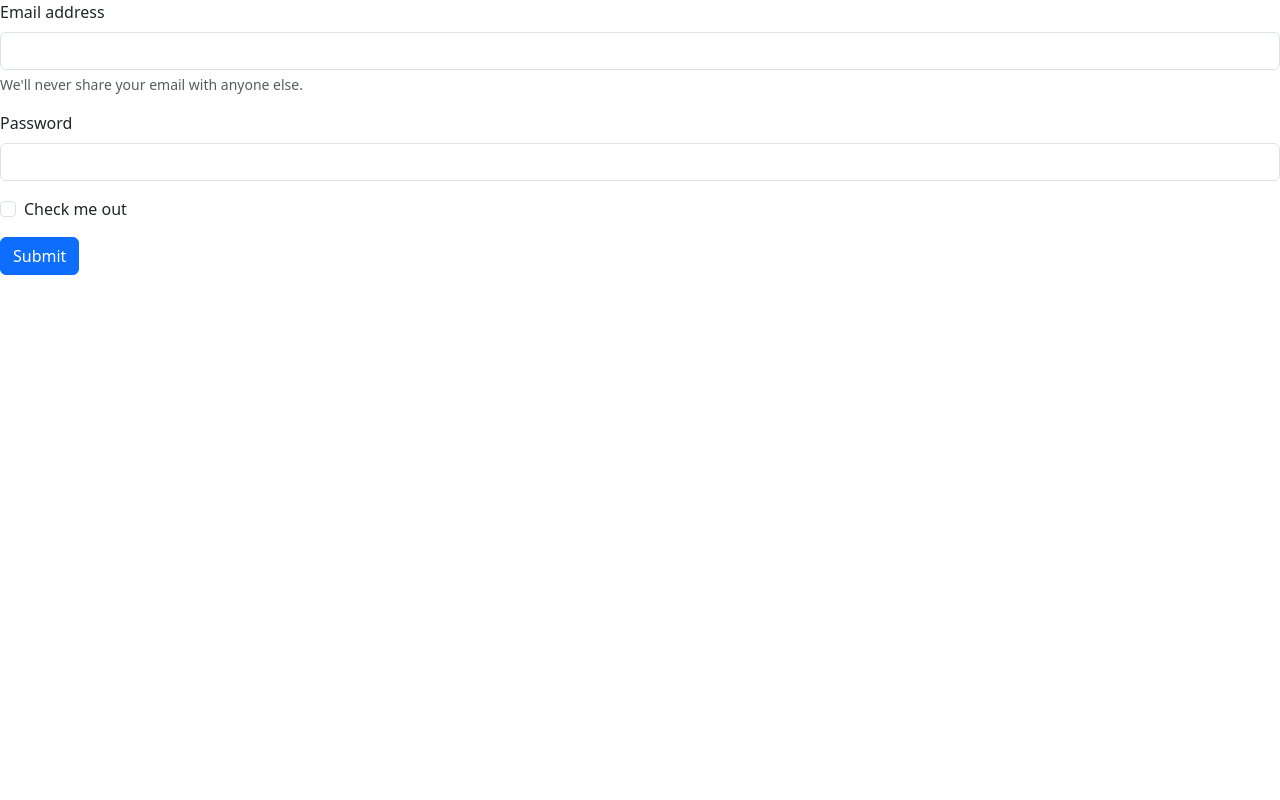
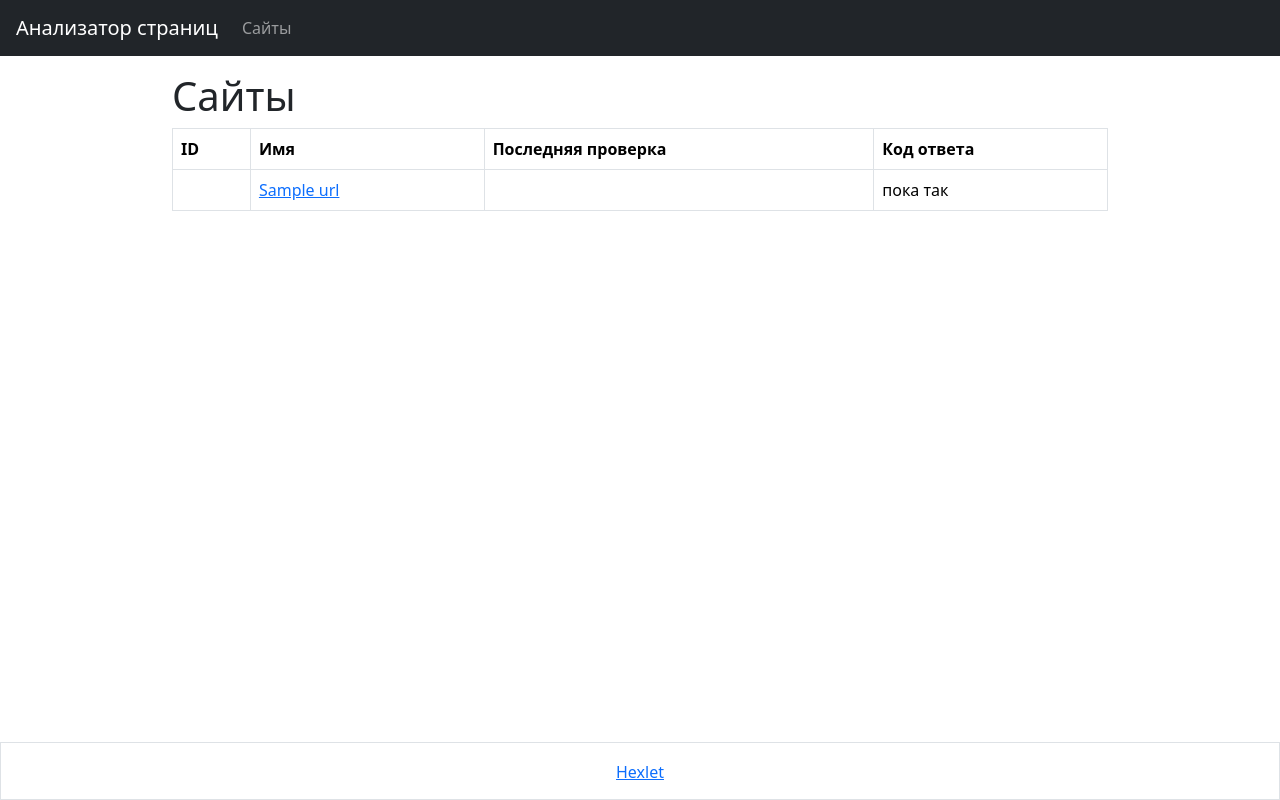
Before and after one commit to ilia-rassolov/python-project-83, a Flask app: page /urls in a window 1280 px wide. Run offline with Flask 3, Linux system fonts and the light colour scheme; a database or web service that is not in the repository returns one stand-in record (values such as "Sample title"); some libraries are stand-ins or nearby versions.

Commit message:
02/02/2025

```diff
--- a/database.sql
+++ b/database.sql
@@ -1,5 +1,5 @@
 CREATE TABLE IF NOT EXISTS urls (
-    id SERIAL PRIMARY KEY GENERATED ALWAYS AS IDENTITY,
+    id SERIAL GENERATED ALWAYS AS IDENTITY PRIMARY KEY,
     name VARCHAR(255) NOT NULL,
     created_at TIMESTAMP DEFAULT CURRENT_TIMESTAMP
 );
--- a/page_analyzer/app.py
+++ b/page_analyzer/app.py
@@ -1,15 +1,8 @@
-from flask import (
-    Flask,
-    flash,
-    redirect,
-    render_template,
-    request,
-    url_for,
-)
+from flask import Flask, redirect, render_template, request, url_for
 import os
 from dotenv import load_dotenv
 import psycopg2
-from db import get_db, UrlRepository
+from db import UrlRepository
 from validator import validate
 
 
@@ -20,6 +13,7 @@
 app.config['DEBUG'] = True
 DATABASE_URL = os.getenv('DATABASE_URL')
 
+
 conn = psycopg2.connect(DATABASE_URL)
 repo = UrlRepository(conn)
 
@@ -28,25 +22,32 @@
 def index():
     return render_template('index.html')
 
+
 @app.post('/')
 def add_url():
-    url_data = request.form.to_dict()
+    url_data = request.form.get("url")
     errors = validate(url_data)
     if errors:
-        return render_template('index.html', errors=errors, url=url_data), 422
-    repo.save(url_data)
+        return render_template('index.html', errors=errors), 422
+    id = repo.find_id(url_data)
+    if id:
+        render_template('show.html', repeat=True), 422
+        return redirect(url_for(f'/urls/<{id}>'), code=302)
+    id = repo.save(url_data)
+    url = repo.find_url(id)
+    render_template('show.html', url=url, add_new=True), 422
+    return redirect(url_for(f'/urls/{id}'), code=302)
 
-    render_template('show.html', url=url_data, errors=errors), 422
-    return redirect(url_for('/urls/<id>'), code=302)
 
 @app.route('/urls/<id>')
-def find_url(id):
-    url = repo.find(id)
+def find(id):
+    url = repo.find_url(id)
     return render_template('show.html', url=url)
+
 
 @app.route('/urls')
 def urls():
-    urls = repo.get_entities()
+    urls = repo.get_content()
     return render_template('urls.html', urls=urls)
 
 
--- a/page_analyzer/db.py
+++ b/page_analyzer/db.py
@@ -1,9 +1,6 @@
 from psycopg2.extras import DictCursor
-import psycopg2
+from urllib.parse import urlparse
 
-
-def get_db(app):
-    return psycopg2.connect(app.config['DATABASE_URL'])
 
 class UrlRepository:
     def __init__(self, conn):
@@ -11,28 +8,32 @@
 
     def get_content(self):
         with self.conn.cursor(cursor_factory=DictCursor) as cur:
-            cur.execute("SELECT * FROM urls")
+            cur.execute("SELECT * FROM urls ORDER BY id DESC")
             return [dict(row) for row in cur]
 
-    def find(self, id):
+    def find_url(self, id):
         with self.conn.cursor(cursor_factory=DictCursor) as cur:
             cur.execute("SELECT * FROM urls WHERE id = %s", (id,))
             row = cur.fetchone()
             return dict(row) if row else None
 
-    def get_entities(self):
-        with self.conn.cursor(row_factory=DictCursor) as cur:
-            cur.execute("SELECT * FROM urls")
-            return [dict(row) for row in cur]
+    def save(self, url_data):
+        hostname = urlparse(url_data).hostname
+        with self.conn.cursor() as cur:
+            cur.execute(
+                """INSERT INTO urls (name) VALUES
+                (%s) RETURNING id""",
+                (hostname,)
+            )
+            id = cur.fetchone()[0]
+        self.conn.commit()
+        return id
 
-    def save(self, url):
-        if 'id' not in url or not url['id']:
-            with self.conn.cursor() as cur:
-                cur.execute(
-                    """INSERT INTO url (name) VALUES
-                    (%s) RETURNING id""",
-                    (url['name'])
-                )
-                id = cur.fetchone()[0]
-                url['id'] = id
-            self.conn.commit()
+    def find_id(self, url_data):
+        hostname = urlparse(url_data).hostname
+        with self.conn.cursor() as cur:
+            cur.execute("SELECT id, name FROM urls")
+            urls = cur.fetchall()
+            for id, name in urls:
+                if name == hostname:
+                    return id
--- /dev/null
+++ b/page_analyzer/templates/layout.html
@@ -0,0 +1,23 @@
+<!doctype html>
+<html lang="en">
+  <head  id="head">
+    <meta charset="utf-8">
+    <meta name="viewport" content="width=device-width, initial-scale=1">
+    <title>Анализатор страниц</title>
+    <link href="https://cdn.jsdelivr.net/npm/bootstrap@5.3.2/dist/css/bootstrap.min.css" rel="stylesheet" integrity="sha384-T3c6CoIi6uLrA9TneNEoa7RxnatzjcDSCmG1MXxSR1GAsXEV/Dwwykc2MPK8M2HN" crossorigin="anonymous">
+  </head>
+  <body>
+      <nav class="navbar navbar-dark bg-dark">
+        <a class="navbar-brand ms-3" href="/">Анализатор страниц</a>
+        <a class="navbar-nav me-auto nav-link ms-2" href="/urls">Сайты</a>
+      </nav>
+      <div id="content">
+        {% block content %}{% endblock %}
+      </div>
+      <nav class="navbar fixed-bottom border">
+        <div class="navbar-brand mx-auto">
+          <a class="fs-6" href="https://ru.hexlet.io/">Hexlet</a>
+        </div>
+      </nav>
+  </body>
+</html>
--- a/page_analyzer/templates/urls.html
+++ b/page_analyzer/templates/urls.html
@@ -1,28 +1,27 @@
-<!doctype html>
-<html lang="en">
-  <head>
-    <meta charset="utf-8">
-    <meta name="viewport" content="width=device-width, initial-scale=1">
-    <title>Анализатор страниц</title>
-    <link href="https://cdn.jsdelivr.net/npm/bootstrap@5.3.2/dist/css/bootstrap.min.css" rel="stylesheet" integrity="sha384-T3c6CoIi6uLrA9TneNEoa7RxnatzjcDSCmG1MXxSR1GAsXEV/Dwwykc2MPK8M2HN" crossorigin="anonymous">
-    <link rel="stylesheet" href="styles.css">
-  </head>
-  <body>
-    <form>
-        <div class="mb-3">
-            <label for="exampleInputEmail1" class="form-label">Email address</label>
-            <input type="email" class="form-control" id="exampleInputEmail1" aria-describedby="emailHelp">
-            <div id="emailHelp" class="form-text">We'll never share your email with anyone else.</div>
-        </div>
-        <div class="mb-3">
-            <label for="exampleInputPassword1" class="form-label">Password</label>
-            <input type="password" class="form-control" id="exampleInputPassword1">
-        </div>
-        <div class="mb-3 form-check">
-            <input type="checkbox" class="form-check-input" id="exampleCheck1">
-            <label class="form-check-label" for="exampleCheck1">Check me out</label>
-        </div>
-        <button type="submit" class="btn btn-primary">Submit</button>
-    </form>
-  </body>
-</html>
+{% extends 'layout.html' %}
+
+{% block content %}
+<div class="container col-9 mt-3">
+    <h1 class="display">Сайты</h1>
+    <table class="table table-hover table-bordered">
+        <thead>
+        <tr>
+            <th class="col-1">ID</th>
+            <th class="col-3">Имя</th>
+            <th class="col-5">Последняя проверка</th>
+            <th class="col-3">Код ответа</th>
+        </tr>
+        </thead>
+        <tbody>
+        <tr class="">
+            {% for url in urls %}
+            <td class="">{{ url['id'] }}</td>
+            <td class=""><a class="" href="/urls/{{ url['id'] }}">{{ url['name'] }}</a></td>
+            <td class="">{{ url['created_at'] }}</td>
+            <td class="">пока так</td>
+            {% endfor %}
+        </tr>
+        </tbody>
+    </table>
+</div>
+{% endblock %}
```
Also changed, not shown: page_analyzer/templates/index.html (+6 -33 lines), page_analyzer/templates/show.html (+31 -37 lines), page_analyzer/validator.py (+3 -5 lines).
